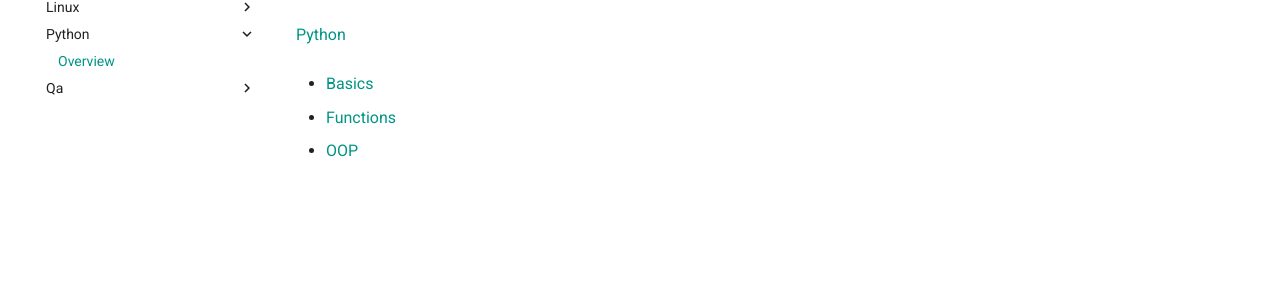
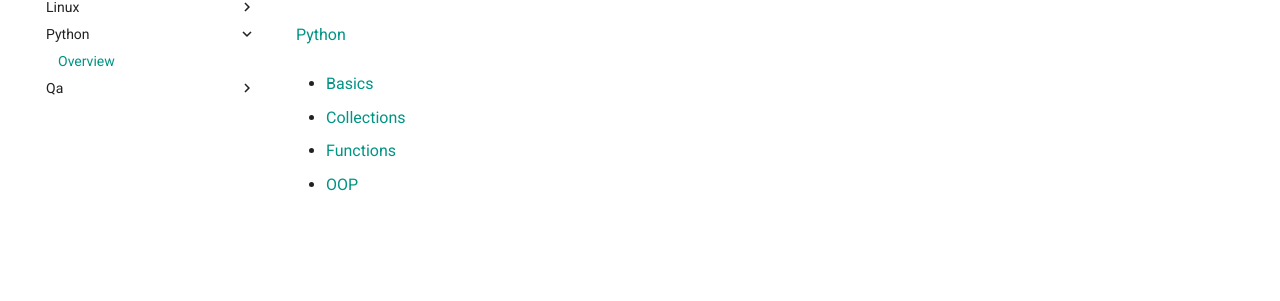
Before and after one commit to AndreiOlegovich/mkdocs-demo-project, an MkDocs documentation site: the page built from docs/python/Overview.md, in a window 1280 px wide. Shown: the part 158-459 px from the top of the page. Built offline with MkDocs 1.6.1 and Material for MkDocs 9.7.7, drawn with Linux system fonts in a browser that asks for light colours.

Commit message:
DEV: adds link to python/collections

```diff
--- a/docs/python/Overview.md
+++ b/docs/python/Overview.md
@@ -2,6 +2,8 @@
 
 - [Basics]("https://www.urn.su/code/python/basics/")
 
+- [Collections]("https://www.urn.su/code/python/collections/")
+
 - [Functions]("https://www.urn.su/code/python/functions/")
 
 - [OOP]("https://www.urn.su/code/python/oop/")
```
